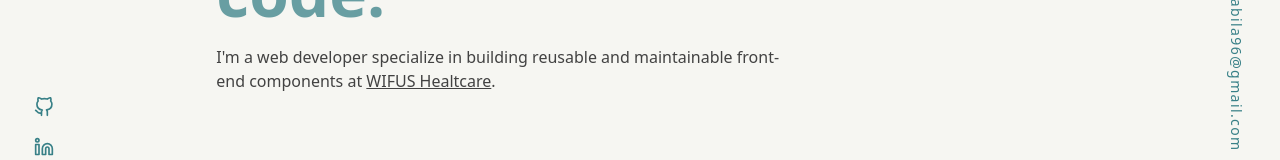
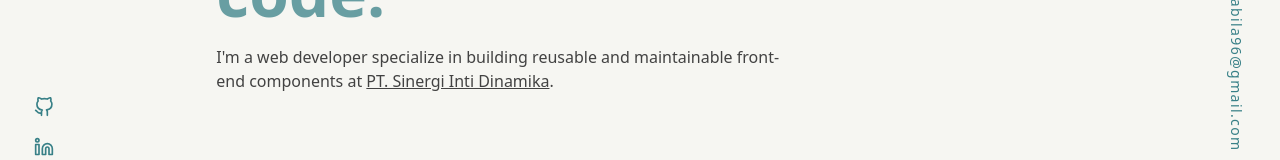
Before and after one commit to alifiasyalsa/portofolio, a React (Create React App) app: page / in a window 1280 px wide. Shown: the part 523-683 px from the top of the page. Built offline with nearby package versions, Linux system fonts and the light colour scheme.

Commit message:
Adjust company name

```diff
--- a/src/components/Home.js
+++ b/src/components/Home.js
@@ -20,7 +20,7 @@ const Home = () => {
             target="_blank"
             rel="noreferrer"
           >
-            WIFUS Healtcare
+            PT. Sinergi Inti Dinamika
           </a>
           .
         </div>
```
